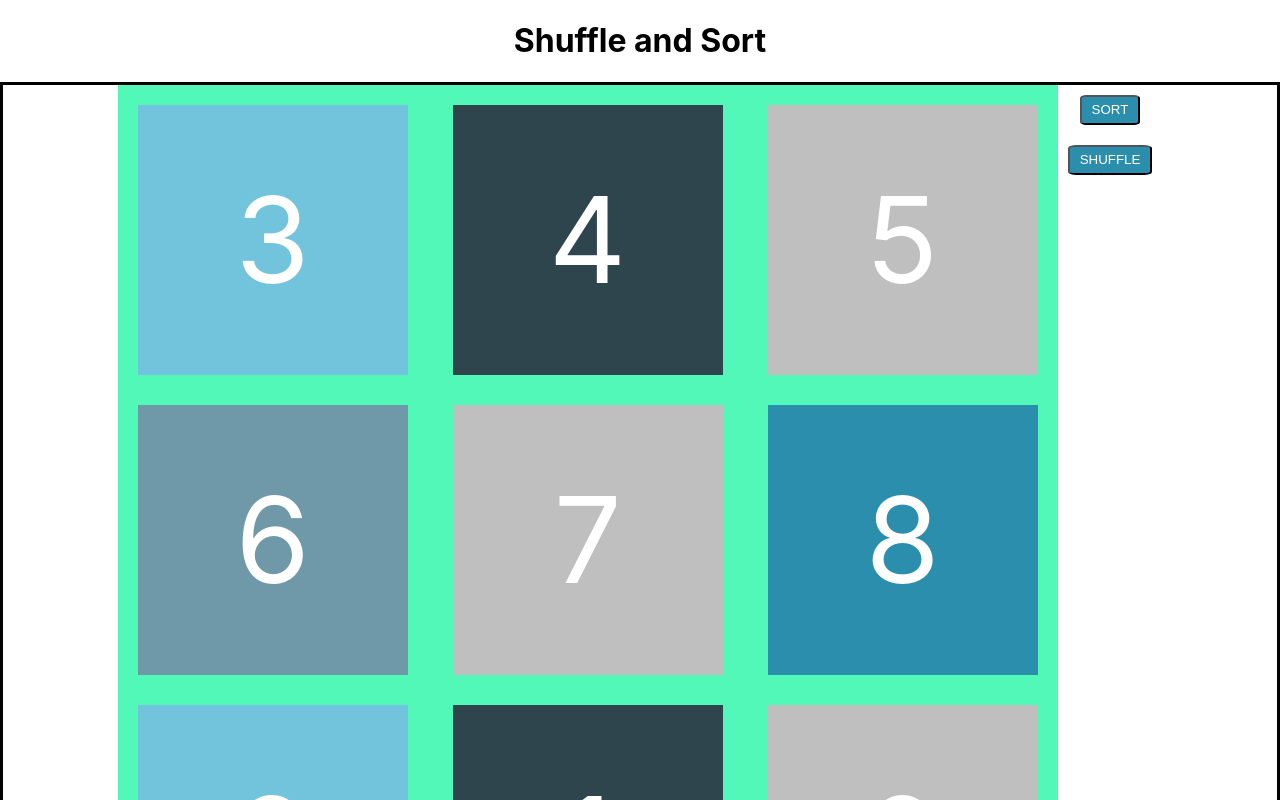
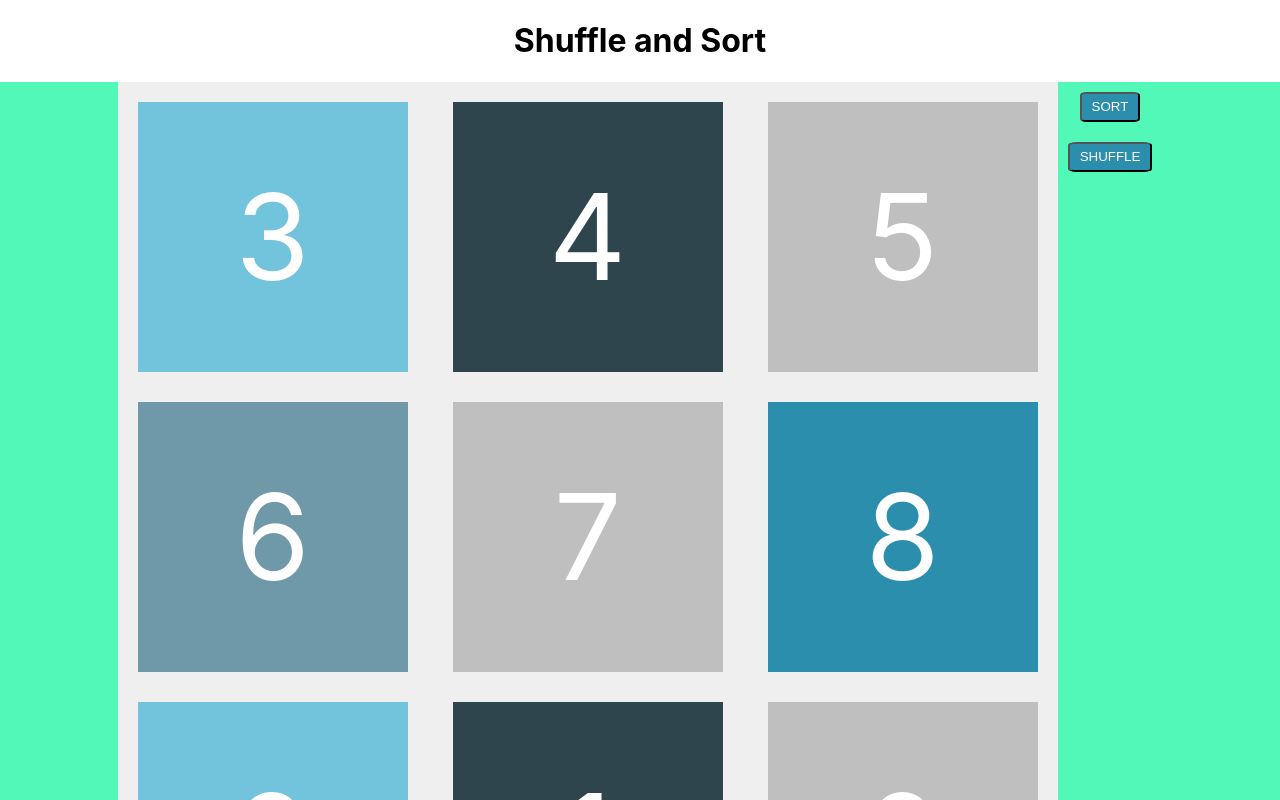
Before and after one commit to iamitesh/shuffle-sort, a React (Create React App) app: page / in a window 1280 px wide. Shown: the top 800 px of the page. Built offline with nearby package versions, Linux system fonts and the light colour scheme.

Commit message:
change dashboard color

```diff
--- a/src/App.css
+++ b/src/App.css
@@ -9,9 +9,7 @@
   background-color: #EFEFEF;
 }
 
-.wrapper {
-  background-color: #51f8b8;
-}
+
 
 h1 {
    display: flex;
@@ -21,7 +19,8 @@ h1 {
   display: flex;
   justify-content: center;
   align-items: flex-start;
-  border: 3px solid black;
+  background-color: #51f8b8;
+  margin: 20px 0px;
 }
 
 .items {
```
